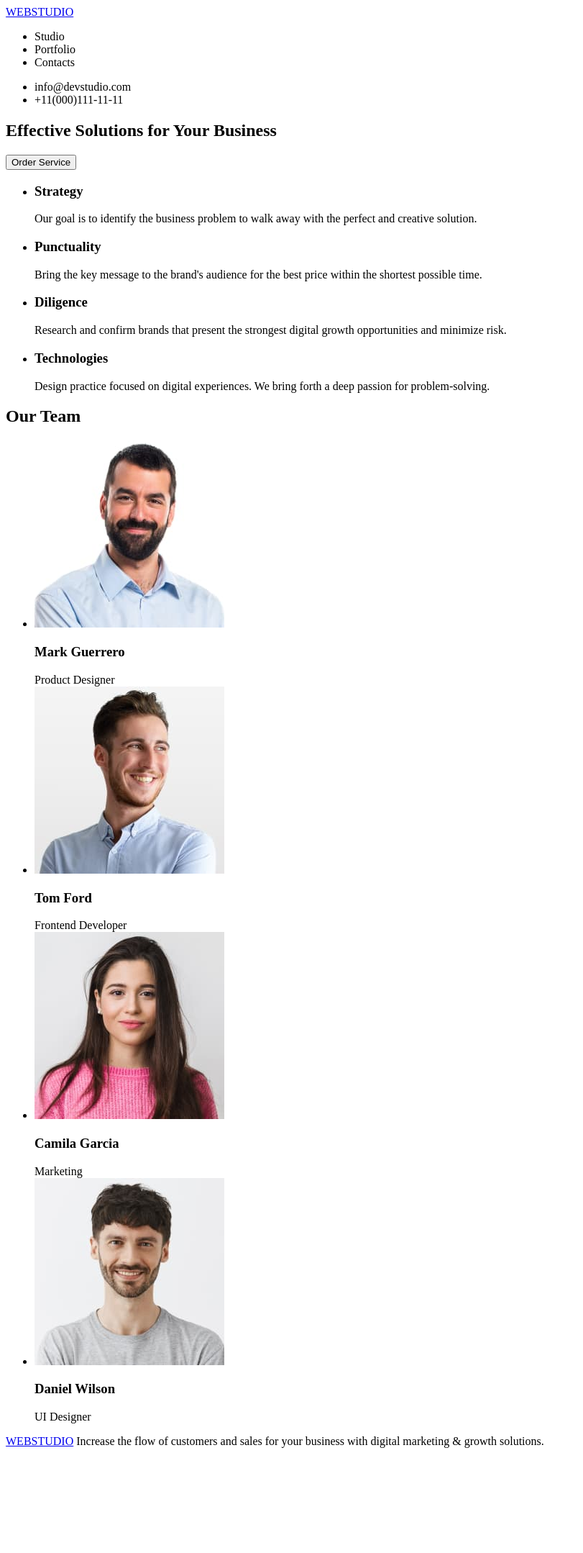
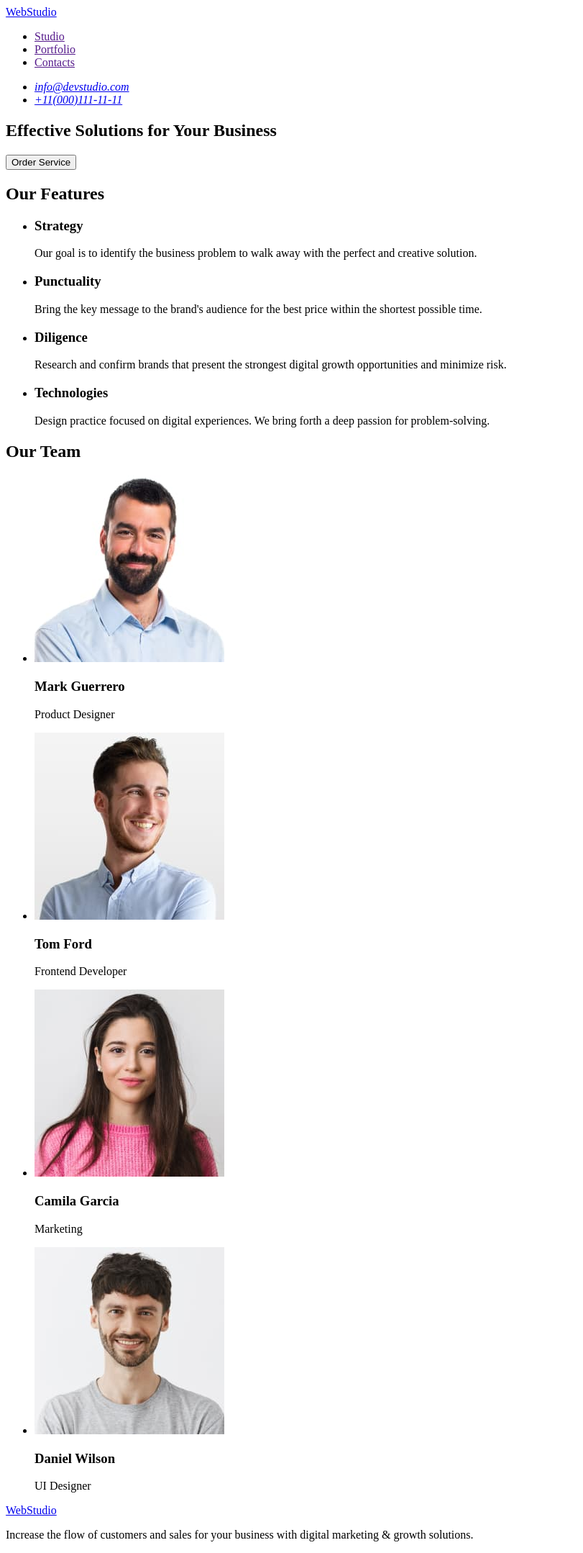
Before and after one commit to juszenpuszen/goit-markup-hw-01, a plain HTML site: page index.html in a window 1280 px wide. Shown: the whole page at 72% size, without its empty margins (0-811 px from the left). Before the commit the page ends 2020 px from the top, so only its background shows below. Drawn offline with Linux system fonts and the light colour scheme.

Commit message:
after autovalidation

```diff
--- a/index.html
+++ b/index.html
@@ -7,18 +7,20 @@
   </head>
   <body>
     <header>
-      <a href="./index.html">WEBSTUDIO</a>
       <nav>
+        <a href="./index.html">WebStudio</a>
         <ul>
-          <li>Studio</li>
-          <li>Portfolio</li>
-          <li>Contacts</li>
+          <li><a href="">Studio</a></li>
+          <li><a href="">Portfolio</a></li>
+          <li><a href="">Contacts</a></li>
         </ul>
       </nav>
+      <address>
         <ul>
-        <li>info@devstudio.com</li>
-        <li>+11(000)111-11-11</li>
+          <li><a href="mailto:info@devstudio.com">info@devstudio.com</a></li>
+          <li><a href="tel:+110001111111">+11(000)111-11-11</a></li>
         </ul>
+      </address>
     </header>
     <main>
       <section>
@@ -26,42 +28,35 @@
         <button type="button">Order Service</button>
       </section>
       <section>
+        <h2>Our Features</h2>
         <ul>
           <li>
-            <article>
             <h3>Strategy</h3>
             <p>
-                Our goal is to identify the business problem to walk away with
-                the perfect and creative solution.
+              Our goal is to identify the business problem to walk away with the
+              perfect and creative solution.
             </p>
-            </article>
           </li>
           <li>
-            <article>
             <h3>Punctuality</h3>
             <p>
               Bring the key message to the brand's audience for the best price
               within the shortest possible time.
             </p>
-            </article>
           </li>
           <li>
-            <article>
             <h3>Diligence</h3>
             <p>
               Research and confirm brands that present the strongest digital
               growth opportunities and minimize risk.
             </p>
-            </article>
           </li>
           <li>
-            <article>
             <h3>Technologies</h3>
             <p>
               Design practice focused on digital experiences. We bring forth a
               deep passion for problem-solving.
             </p>
-            </article>
           </li>
         </ul>
       </section>
@@ -69,32 +64,46 @@
         <h2>Our Team</h2>
         <ul>
           <li>
-            <img src="images/mark.jpg" alt="photo of mark guerrero" />
+            <img
+              src="./images/mark.jpg"
+              alt="photo of mark guerrero"
+              width="264"
+            />
             <h3>Mark Guerrero</h3>
-            Product Designer
+            <p>Product Designer</p>
           </li>
           <li>
-            <img src="images/tom.jpg" alt="photo of tom ford" />
+            <img src="./images/tom.jpg" alt="photo of tom ford" width="264" />
             <h3>Tom Ford</h3>
-            Frontend Developer
+            <p>Frontend Developer</p>
           </li>
           <li>
-            <img src="images/camila.jpg" alt="photo of camila garcia" />
+            <img
+              src="./images/camila.jpg"
+              alt="photo of camila garcia"
+              width="264"
+            />
             <h3>Camila Garcia</h3>
-            Marketing
+            <p>Marketing</p>
           </li>
           <li>
-            <img src="images/daniel.jpg" alt="photo of daniel wilson" />
+            <img
+              src="./images/daniel.jpg"
+              alt="photo of daniel wilson"
+              width="264"
+            />
             <h3>Daniel Wilson</h3>
-            UI Designer
+            <p>UI Designer</p>
           </li>
         </ul>
       </section>
     </main>
     <footer>
-      <a href="./index.html">WEBSTUDIO</a>
+      <a href="./index.html">WebStudio</a>
+      <p>
         Increase the flow of customers and sales for your business with digital
         marketing & growth solutions.
+      </p>
     </footer>
   </body>
 </html>
```
Lines whose indentation alone changed are shown as unchanged.
